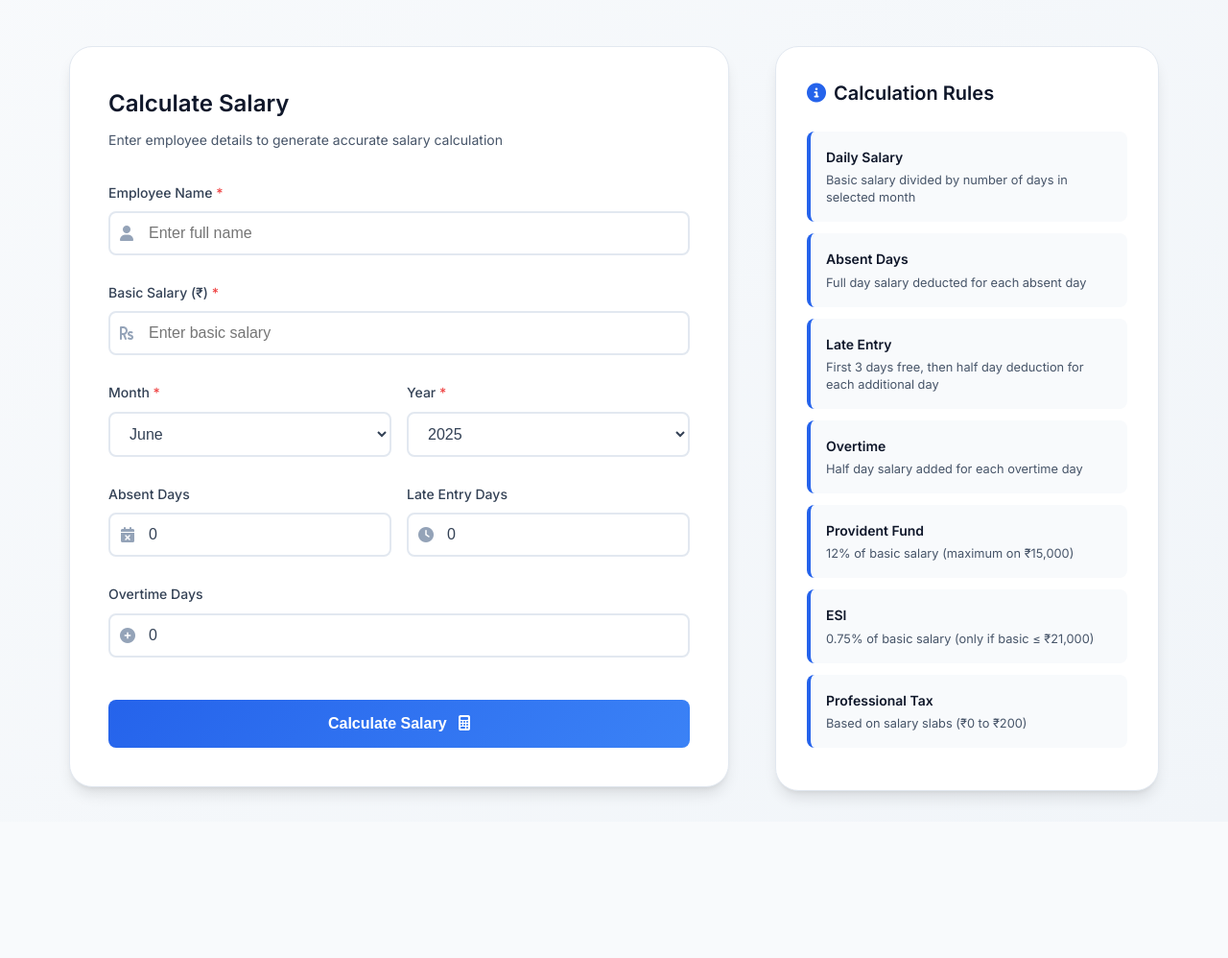
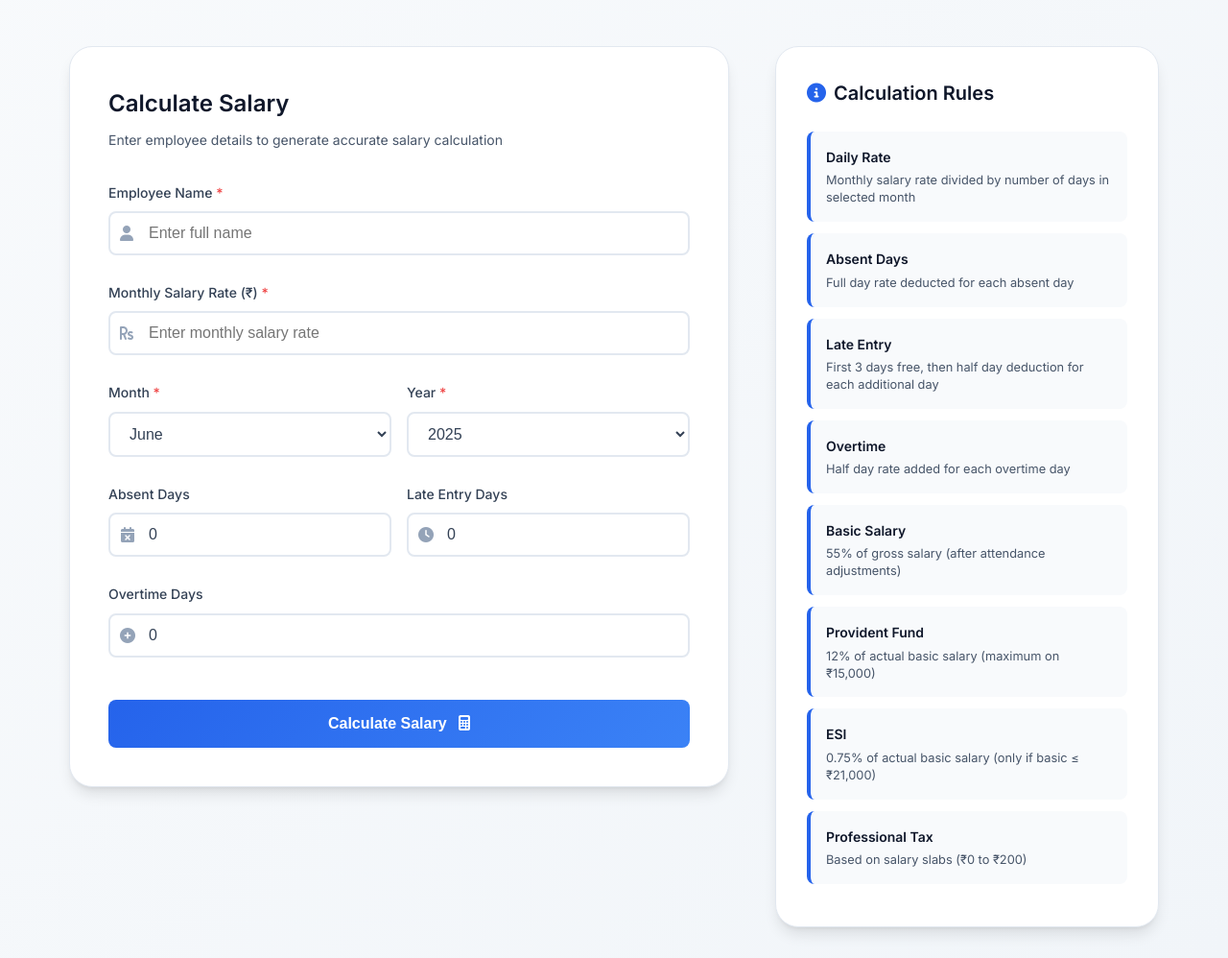
Before and after one commit to satyajitdebnath13/SalaryCalculator, a Flask app: page / in a window 1280 px wide. Shown: the part 157-1155 px from the top of the page at 96% size. Before the commit the page ends 994 px from the top, so only its background shows below. Run offline with Flask 3, Linux system fonts and the light colour scheme.

Commit message:
Fix salary calculation logic: Implement correct salary structure with 55% basic calculation

```diff
--- a/app.py
+++ b/app.py
@@ -12,8 +12,8 @@ import os
 app = Flask(__name__)
 
 class SalaryCalculator:
-    def __init__(self, basic_salary, absent_days, late_entry_days, overtime_days, month=None, year=None):
-        self.basic_salary = float(basic_salary)
+    def __init__(self, salary_rate, absent_days, late_entry_days, overtime_days, month=None, year=None):
+        self.salary_rate = float(salary_rate)  # Changed from basic_salary to salary_rate
         self.absent_days = int(absent_days)
         self.late_entry_days = int(late_entry_days)
         self.overtime_days = int(overtime_days)
@@ -29,11 +29,11 @@ class SalaryCalculator:
 
         # Calculate days in month
         self.days_in_month = calendar.monthrange(self.year, self.month)[1]
-        self.daily_salary = self.basic_salary / self.days_in_month
+        self.daily_rate = self.salary_rate / self.days_in_month  # Changed from daily_salary to daily_rate
 
     def calculate_absent_deduction(self):
-        """Calculate deduction for absent days (full day salary per absent day)"""
-        return self.absent_days * self.daily_salary
+        """Calculate deduction for absent days (full day rate per absent day)"""
+        return self.absent_days * self.daily_rate
 
     def calculate_late_entry_deduction(self):
         """Calculate deduction for late entry days (half day after 3 free days)"""
@@ -41,28 +41,28 @@ class SalaryCalculator:
             return 0
         else:
             deductible_late_days = self.late_entry_days - 3
-            return deductible_late_days * (self.daily_salary / 2)
+            return deductible_late_days * (self.daily_rate / 2)
 
     def calculate_overtime_addition(self):
-        """Calculate addition for overtime days (half day salary per overtime day)"""
-        return self.overtime_days * (self.daily_salary / 2)
+        """Calculate addition for overtime days (half day rate per overtime day)"""
+        return self.overtime_days * (self.daily_rate / 2)
 
-    def calculate_pf(self):
-        """Calculate Provident Fund (12% of basic salary, maximum on ₹15,000)"""
+    def calculate_pf(self, actual_basic_salary):
+        """Calculate Provident Fund (12% of actual basic salary, maximum on ₹15,000)"""
         # PF is calculated on maximum of ₹15,000 basic salary
-        pf_eligible_salary = min(self.basic_salary, 15000)
+        pf_eligible_salary = min(actual_basic_salary, 15000)
         return pf_eligible_salary * 0.12
 
-    def calculate_esi(self):
-        """Calculate Employee State Insurance (0.75% of basic salary, only if basic ≤ ₹21,000)"""
-        # ESI is only applicable if basic salary is ≤ ₹21,000
-        if self.basic_salary > 21000:
+    def calculate_esi(self, actual_basic_salary):
+        """Calculate Employee State Insurance (0.75% of actual basic salary, only if basic ≤ ₹21,000)"""
+        # ESI is only applicable if actual basic salary is ≤ ₹21,000
+        if actual_basic_salary > 21000:
             return 0
         else:
-            return self.basic_salary * 0.0075
+            return actual_basic_salary * 0.0075
 
     def calculate_professional_tax(self, gross_salary):
-        """Calculate Professional Tax based on salary slabs"""
+        """Calculate Professional Tax based on gross salary slabs"""
         if gross_salary <= 10000:
             return 0
         elif gross_salary <= 15000:
@@ -75,42 +75,40 @@ class SalaryCalculator:
             return 200
 
     def calculate_total_salary(self):
-        """Calculate the complete salary breakdown"""
-        # Base calculations
+        """Calculate the complete salary breakdown with corrected logic"""
+        # Step 1: Calculate attendance adjustments on salary rate
         absent_deduction = self.calculate_absent_deduction()
         late_entry_deduction = self.calculate_late_entry_deduction()
         overtime_addition = self.calculate_overtime_addition()
 
-        # Gross earnings calculation
-        gross_earnings = self.basic_salary + overtime_addition
+        # Step 2: Calculate gross salary after attendance adjustments
+        gross_salary = self.salary_rate + overtime_addition - absent_deduction - late_entry_deduction
 
-        # Attendance adjusted salary (after attendance deductions)
-        attendance_adjusted_salary = gross_earnings - absent_deduction - late_entry_deduction
+        # Step 3: Calculate actual basic salary (55% of gross salary)
+        actual_basic_salary = gross_salary * 0.55
 
-        # Statutory deductions (calculated on basic salary, not adjusted salary)
-        pf_deduction = self.calculate_pf()
-        esi_deduction = self.calculate_esi()
-        professional_tax = self.calculate_professional_tax(attendance_adjusted_salary)
+        # Step 4: Calculate statutory deductions on actual basic salary
+        pf_deduction = self.calculate_pf(actual_basic_salary)
+        esi_deduction = self.calculate_esi(actual_basic_salary)
+        professional_tax = self.calculate_professional_tax(gross_salary)
 
-        # Total deductions calculation
+        # Step 5: Calculate total deductions and net salary
         total_statutory_deductions = pf_deduction + esi_deduction + professional_tax
         total_all_deductions = absent_deduction + late_entry_deduction + total_statutory_deductions
-
-        # Net salary calculation
-        net_salary = gross_earnings - total_all_deductions
+        net_salary = gross_salary - total_statutory_deductions
 
         return {
-            'basic_salary': round(self.basic_salary, 2),
+            'salary_rate': round(self.salary_rate, 2),  # The input rate
+            'basic_salary': round(actual_basic_salary, 2),  # 55% of gross salary
             'days_in_month': self.days_in_month,
-            'daily_salary': round(self.daily_salary, 2),
+            'daily_rate': round(self.daily_rate, 2),  # Daily rate (not daily basic)
             'absent_days': self.absent_days,
             'absent_deduction': round(absent_deduction, 2),
             'late_entry_days': self.late_entry_days,
             'late_entry_deduction': round(late_entry_deduction, 2),
             'overtime_days': self.overtime_days,
             'overtime_addition': round(overtime_addition, 2),
-            'gross_earnings': round(gross_earnings, 2),
-            'attendance_adjusted_salary': round(attendance_adjusted_salary, 2),
+            'gross_salary': round(gross_salary, 2),  # After attendance adjustments
             'pf_deduction': round(pf_deduction, 2),
             'esi_deduction': round(esi_deduction, 2),
             'professional_tax': round(professional_tax, 2),
@@ -150,7 +148,7 @@ def generate_payslip_pdf(employee_name, salary_data):
         ['Employee Name:', employee_name],
         ['Month/Year:', f"{salary_data['month']} {salary_data['year']}"],
         ['Days in Month:', str(salary_data['days_in_month'])],
-        ['Daily Salary:', f"₹ {salary_data['daily_salary']:.2f}"]
+        ['Daily Rate:', f"₹ {salary_data['daily_rate']:.2f}"]
     ]
 
     employee_table = Table(employee_data, colWidths=[2*inch, 3*inch])
@@ -171,12 +169,12 @@ def generate_payslip_pdf(employee_name, salary_data):
     # Salary breakdown table
     salary_breakdown = [
         ['EARNINGS', 'AMOUNT (₹)', 'DEDUCTIONS', 'AMOUNT (₹)'],
-        ['Basic Salary', f"{salary_data['basic_salary']:.2f}", 'Absent Days Deduction', f"{salary_data['absent_deduction']:.2f}"],
+        ['Monthly Rate', f"{salary_data['salary_rate']:.2f}", 'Absent Days Deduction', f"{salary_data['absent_deduction']:.2f}"],
         ['Overtime Addition', f"{salary_data['overtime_addition']:.2f}", 'Late Entry Deduction', f"{salary_data['late_entry_deduction']:.2f}"],
-        ['', '', 'PF (12% on max ₹15K)', f"{salary_data['pf_deduction']:.2f}"],
+        ['Basic (55% of Gross)', f"{salary_data['basic_salary']:.2f}", 'PF (12% on max ₹15K)', f"{salary_data['pf_deduction']:.2f}"],
         ['', '', f"ESI (0.75%{' - N/A' if salary_data['basic_salary'] > 21000 else ''})", f"{salary_data['esi_deduction']:.2f}"],
         ['', '', 'Professional Tax', f"{salary_data['professional_tax']:.2f}"],
-        ['GROSS EARNINGS', f"{salary_data['gross_earnings']:.2f}", 'TOTAL DEDUCTIONS', f"{salary_data['total_all_deductions']:.2f}"],
+        ['GROSS SALARY', f"{salary_data['gross_salary']:.2f}", 'TOTAL DEDUCTIONS', f"{salary_data['total_all_deductions']:.2f}"],
         ['', '', 'NET SALARY', f"{salary_data['net_salary']:.0f}"]
     ]
 
@@ -231,7 +229,7 @@ def calculate_salary():
     try:
         # Get form data
         employee_name = request.form['employee_name']
-        basic_salary = float(request.form['basic_salary'])
+        salary_rate = float(request.form['salary_rate'])
         salary_month = int(request.form['salary_month'])
         salary_year = int(request.form['salary_year'])
         absent_days = int(request.form['absent_days'])
@@ -239,8 +237,8 @@ def calculate_salary():
         overtime_days = int(request.form['overtime_days'])
 
         # Validation
-        if basic_salary <= 0:
-            return jsonify({'error': 'Basic salary must be greater than 0'}), 400
+        if salary_rate <= 0:
+            return jsonify({'error': 'Salary rate must be greater than 0'}), 400
         if absent_days < 0 or late_entry_days < 0 or overtime_days < 0:
             return jsonify({'error': 'Days cannot be negative'}), 400
         if salary_month < 1 or salary_month > 12:
@@ -249,7 +247,7 @@ def calculate_salary():
             return jsonify({'error': 'Invalid year'}), 400
 
         # Calculate salary
-        calculator = SalaryCalculator(basic_salary, absent_days, late_entry_days, overtime_days, salary_month, salary_year)
+        calculator = SalaryCalculator(salary_rate, absent_days, late_entry_days, overtime_days, salary_month, salary_year)
         salary_data = calculator.calculate_total_salary()
 
         # Store in session or pass to template
@@ -267,7 +265,7 @@ def generate_pdf():
     try:
         # Get data from form
         employee_name = request.form['employee_name']
-        basic_salary = float(request.form['basic_salary'])
+        salary_rate = float(request.form['salary_rate'])
         salary_month = int(request.form['salary_month'])
         salary_year = int(request.form['salary_year'])
         absent_days = int(request.form['absent_days'])
@@ -275,7 +273,7 @@ def generate_pdf():
         overtime_days = int(request.form['overtime_days'])
 
         # Calculate salary
-        calculator = SalaryCalculator(basic_salary, absent_days, late_entry_days, overtime_days, salary_month, salary_year)
+        calculator = SalaryCalculator(salary_rate, absent_days, late_entry_days, overtime_days, salary_month, salary_year)
         salary_data = calculator.calculate_total_salary()
 
         # Generate PDF
--- a/templates/index.html
+++ b/templates/index.html
@@ -418,17 +418,17 @@
                         <div class="error" id="name_error"></div>
                     </div>
 
-                    <!-- Basic Salary -->
+                    <!-- Salary Rate -->
                     <div class="form-group">
-                        <label for="basic_salary">
-                            Basic Salary (₹) <span class="required">*</span>
+                        <label for="salary_rate">
+                            Monthly Salary Rate (₹) <span class="required">*</span>
                         </label>
                         <div class="input-group">
                             <i class="fas fa-rupee-sign input-icon"></i>
                             <input type="number"
-                                   id="basic_salary"
-                                   name="basic_salary"
-                                   placeholder="Enter basic salary"
+                                   id="salary_rate"
+                                   name="salary_rate"
+                                   placeholder="Enter monthly salary rate"
                                    min="1"
                                    step="0.01"
                                    required>
@@ -539,12 +539,12 @@
                 </h3>
                 <ul class="info-list">
                     <li class="info-item">
-                        <h4>Daily Salary</h4>
-                        <p>Basic salary divided by number of days in selected month</p>
+                        <h4>Daily Rate</h4>
+                        <p>Monthly salary rate divided by number of days in selected month</p>
                     </li>
                     <li class="info-item">
                         <h4>Absent Days</h4>
-                        <p>Full day salary deducted for each absent day</p>
+                        <p>Full day rate deducted for each absent day</p>
                     </li>
                     <li class="info-item">
                         <h4>Late Entry</h4>
@@ -552,15 +552,19 @@
                     </li>
                     <li class="info-item">
                         <h4>Overtime</h4>
-                        <p>Half day salary added for each overtime day</p>
+                        <p>Half day rate added for each overtime day</p>
+                    </li>
+                    <li class="info-item">
+                        <h4>Basic Salary</h4>
+                        <p>55% of gross salary (after attendance adjustments)</p>
                     </li>
                     <li class="info-item">
                         <h4>Provident Fund</h4>
-                        <p>12% of basic salary (maximum on ₹15,000)</p>
+                        <p>12% of actual basic salary (maximum on ₹15,000)</p>
                     </li>
                     <li class="info-item">
                         <h4>ESI</h4>
-                        <p>0.75% of basic salary (only if basic ≤ ₹21,000)</p>
+                        <p>0.75% of actual basic salary (only if basic ≤ ₹21,000)</p>
                     </li>
                     <li class="info-item">
                         <h4>Professional Tax</h4>
@@ -619,7 +623,7 @@
 
             // Clear all errors
             clearError('name_error', 'employee_name');
-            clearError('salary_error', 'basic_salary');
+            clearError('salary_error', 'salary_rate');
             clearError('month_error', 'salary_month');
             clearError('year_error', 'salary_year');
 
@@ -633,13 +637,13 @@
                 isValid = false;
             }
 
-            // Validate basic salary
-            const salary = parseFloat(document.getElementById('basic_salary').value);
+            // Validate salary rate
+            const salary = parseFloat(document.getElementById('salary_rate').value);
             if (!salary || salary <= 0) {
-                showError('salary_error', 'basic_salary', 'Please enter a valid salary amount');
+                showError('salary_error', 'salary_rate', 'Please enter a valid salary rate');
                 isValid = false;
             } else if (salary > 1000000) {
-                showError('salary_error', 'basic_salary', 'Salary amount seems too high');
+                showError('salary_error', 'salary_rate', 'Salary rate seems too high');
                 isValid = false;
             }
 
@@ -665,10 +669,10 @@
             }
         });
 
-        document.getElementById('basic_salary').addEventListener('input', function() {
+        document.getElementById('salary_rate').addEventListener('input', function() {
             const value = parseFloat(this.value);
             if (value > 0 && value <= 1000000) {
-                clearError('salary_error', 'basic_salary');
+                clearError('salary_error', 'salary_rate');
             }
         });
 
```
Also changed, not shown: templates/result.html (+30 -13 lines).
